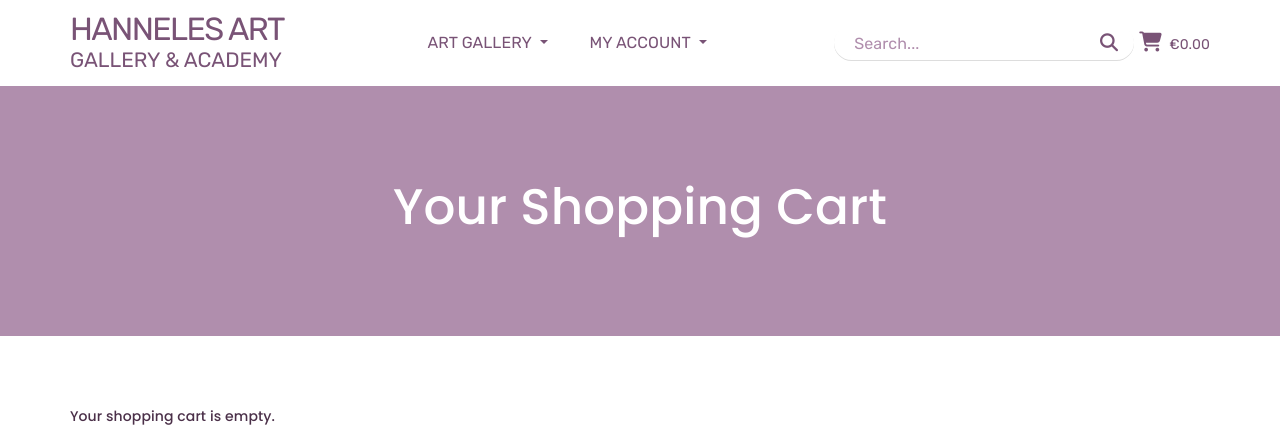
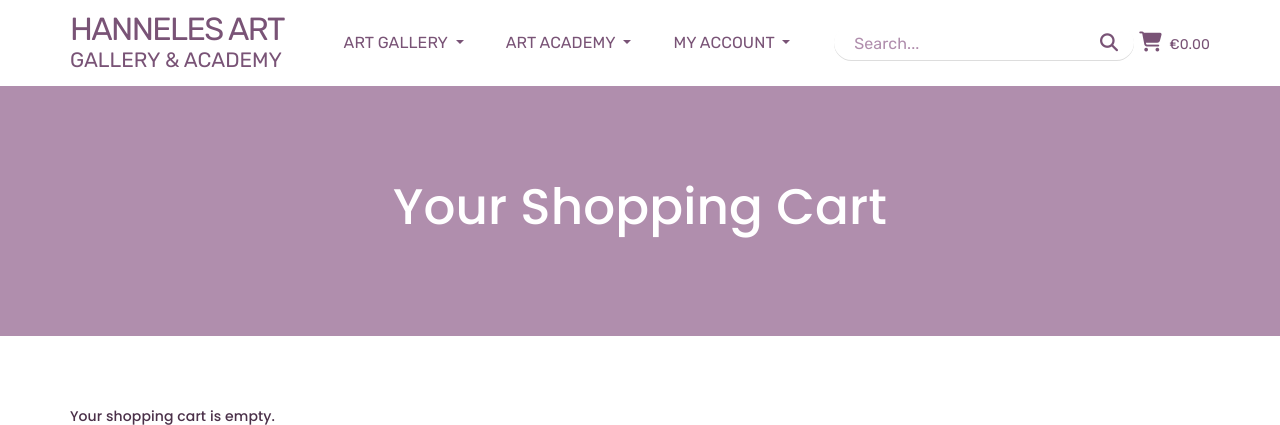
Before and after one commit to ClaudiaInSweden/hanneles_art_gallery, a Django app: page /cart/ in a window 1280 px wide. Shown: the top 425 px of the page. Run offline with Django 3.2, Linux system fonts and the light colour scheme; some libraries are stand-ins or nearby versions.

Commit message:
Add Art Academy to navigation

```diff
--- a/templates/includes/navigation.html
+++ b/templates/includes/navigation.html
@@ -39,6 +39,25 @@
                                         href="{% url 'products' %}?category=impressionism">Impressionism</a>
                                     <a class="dropdown-item" href="{% url 'products' %}?category=still_life">Still
                                         Life</a>
+                                </div>
+                            </li>
+                            <li class="nav-item dropdown">
+                                <a class="nav-link dropdown-toggle" href="" id="navbarDropdown_1" role="button"
+                                    data-toggle="dropdown" aria-haspopup="true" aria-expanded="false">
+                                    Art Academy
+                                </a>
+                                <div class="dropdown-menu" aria-labelledby="navbarDropdown_1">
+                                    <a class="dropdown-item" href="{% url 'blog' %}?category=getting_started"
+                                    aria-label="Filter by category getting started">Getting Started</a>
+                                    <a class="dropdown-item" href="{% url 'blog' %}?category=how_to"
+                                    aria-label="Filter by category how to">How to...</a>
+                                    <a class="dropdown-item"
+                                        href="{% url 'blog' %}?category=color_pigment"
+                                        aria-label="Filter by category color and pigments">Color & Pigments</a>
+                                    <a class="dropdown-item" href="{% url 'blog' %}?category=light_shadow"
+                                    aria-label="Filter by category light and shadow">Light & Shadow</a>
+                                    <a class="dropdown-item" href="{% url 'blog' %}?category=tutorials"
+                                    aria-label="Filter by category tutorials">Tutorials</a>
                                 </div>
                             </li>
                             <li class="nav-item dropdown">
```
